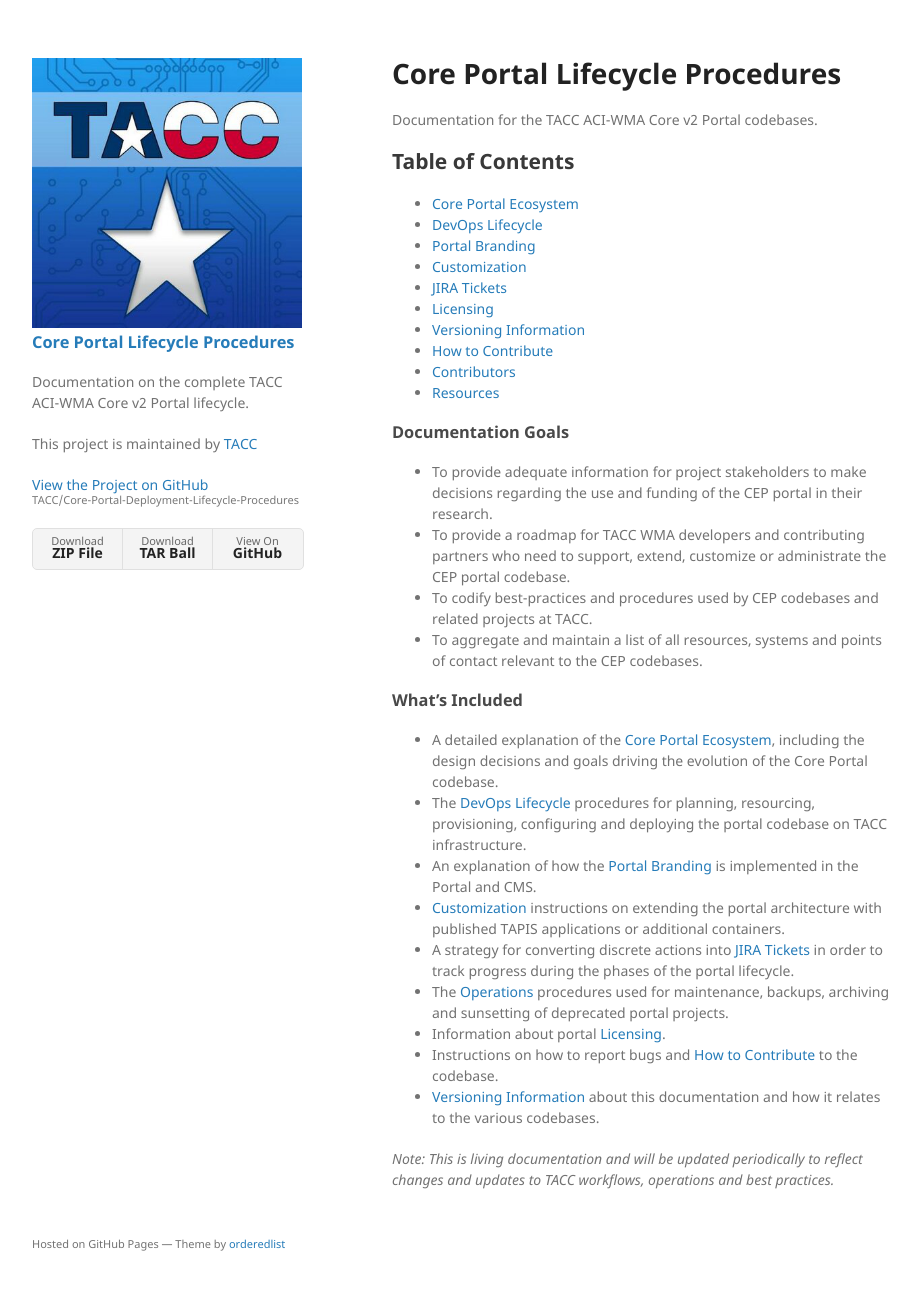
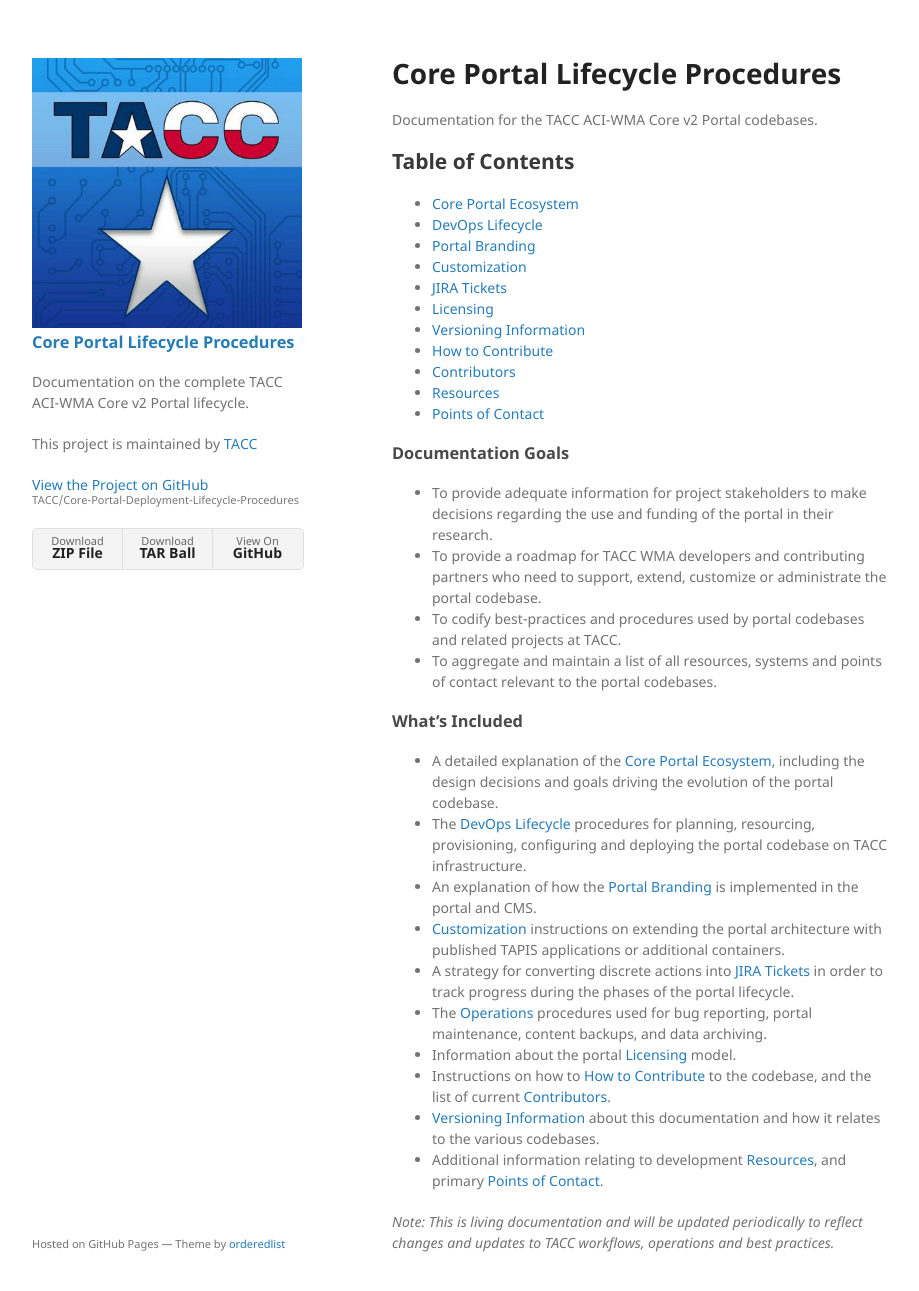
Before and after one commit to TACC/Core-Portal-Deployment-Lifecycle-Procedures, a Jekyll site: the page built from index.md, in a window 1280 px wide and 1323 px high. Shown: the top 1291 px of the window, without its empty margins (178-1097 px from the left). Built offline with Jekyll 4.4.1, drawn with Linux system fonts in a browser that asks for light colours; our own code applies the rules of GitHub Pages for plain Markdown files.

Commit message:
Cleaned up clumsy verbiage and referred simply to portal from here on out, not Core or CEP.

```diff
--- a/index.md
+++ b/index.md
@@ -14,24 +14,26 @@ Documentation for the TACC ACI-WMA Core v2 Portal codebases.
 - [How to Contribute](pages/how-to-contribute.md)
 - [Contributors](pages/contributors.md)
 - [Resources](pages/resources.md)
+- [Points of Contact](pages/contacts.md)
 
 ### Documentation Goals
 
-- To provide adequate information for project stakeholders to make decisions regarding the use and funding of the CEP portal in their research.
-- To provide a roadmap for TACC WMA developers and contributing partners who need to support, extend, customize or administrate the CEP portal codebase.
-- To codify best-practices and procedures used by CEP codebases and related projects at TACC.
-- To aggregate and maintain a list of all resources, systems and points of contact relevant to the CEP codebases.
+- To provide adequate information for project stakeholders to make decisions regarding the use and funding of the portal in their research.
+- To provide a roadmap for TACC WMA developers and contributing partners who need to support, extend, customize or administrate the portal codebase.
+- To codify best-practices and procedures used by portal codebases and related projects at TACC.
+- To aggregate and maintain a list of all resources, systems and points of contact relevant to the portal codebases.
 
 ### What's Included
 
-- A detailed explanation of the [Core Portal Ecosystem](pages/ecosystem.md), including the design decisions and goals driving the evolution of the Core Portal codebase.
+- A detailed explanation of the [Core Portal Ecosystem](pages/ecosystem.md), including the design decisions and goals driving the evolution of the portal codebase.
 - The [DevOps Lifecycle](pages/devops.md) procedures for planning, resourcing, provisioning, configuring and deploying the portal codebase on TACC infrastructure.
-- An explanation of how the [Portal Branding](pages/branding.md) is implemented in the Portal and CMS.
+- An explanation of how the [Portal Branding](pages/branding.md) is implemented in the portal and CMS.
 - [Customization](pages/customization.md) instructions on extending the portal architecture with published TAPIS applications or additional containers.
 - A strategy for converting discrete actions into [JIRA Tickets](pages/jira-tickets.md) in order to track progress during the phases of the portal lifecycle.
-- The [Operations](pages/phase_07.md) procedures used for maintenance, backups, archiving and sunsetting of deprecated portal projects.
-- Information about portal [Licensing](pages/licensing.md).
-- Instructions on how to report bugs and [How to Contribute](pages/how-to-contribute.md) to the codebase.
+- The [Operations](pages/phase_07.md) procedures used for bug reporting, portal maintenance, content backups, and data archiving.
+- Information about the portal [Licensing](pages/licensing.md) model.
+- Instructions on how to [How to Contribute](pages/how-to-contribute.md) to the codebase, and the list of current [Contributors](pages/contributors.md).
 - [Versioning Information](pages/versioning-information.md) about this documentation and how it relates to the various codebases.
+- Additional information relating to development [Resources](pages/resources.md), and primary [Points of Contact](pages/contacts.md).
 
 _Note: This is living documentation and will be updated periodically to reflect changes and updates to TACC workflows, operations and best practices._
```
Also changed, not shown: pages/contacts.md (+1 -1 lines), pages/customization.md (+2 -2 lines), pages/resources.md (+1 -1 lines).
